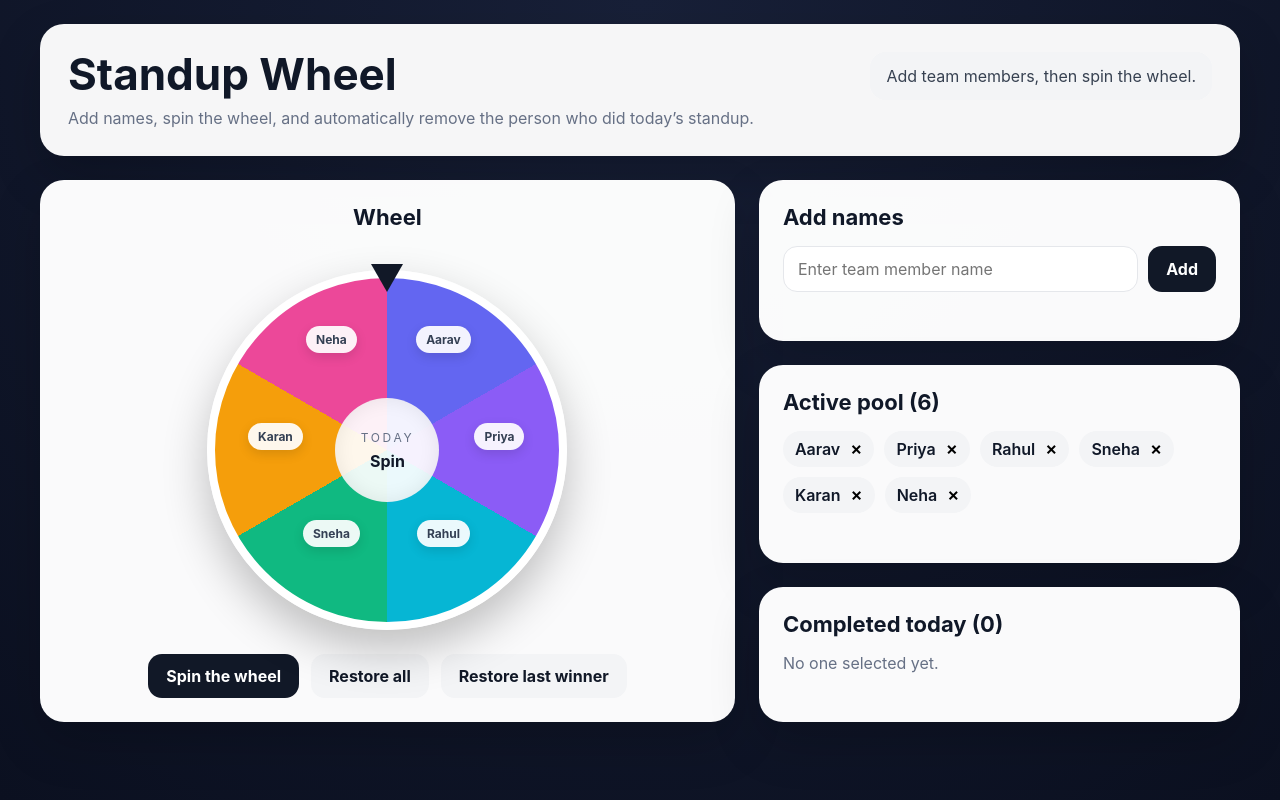
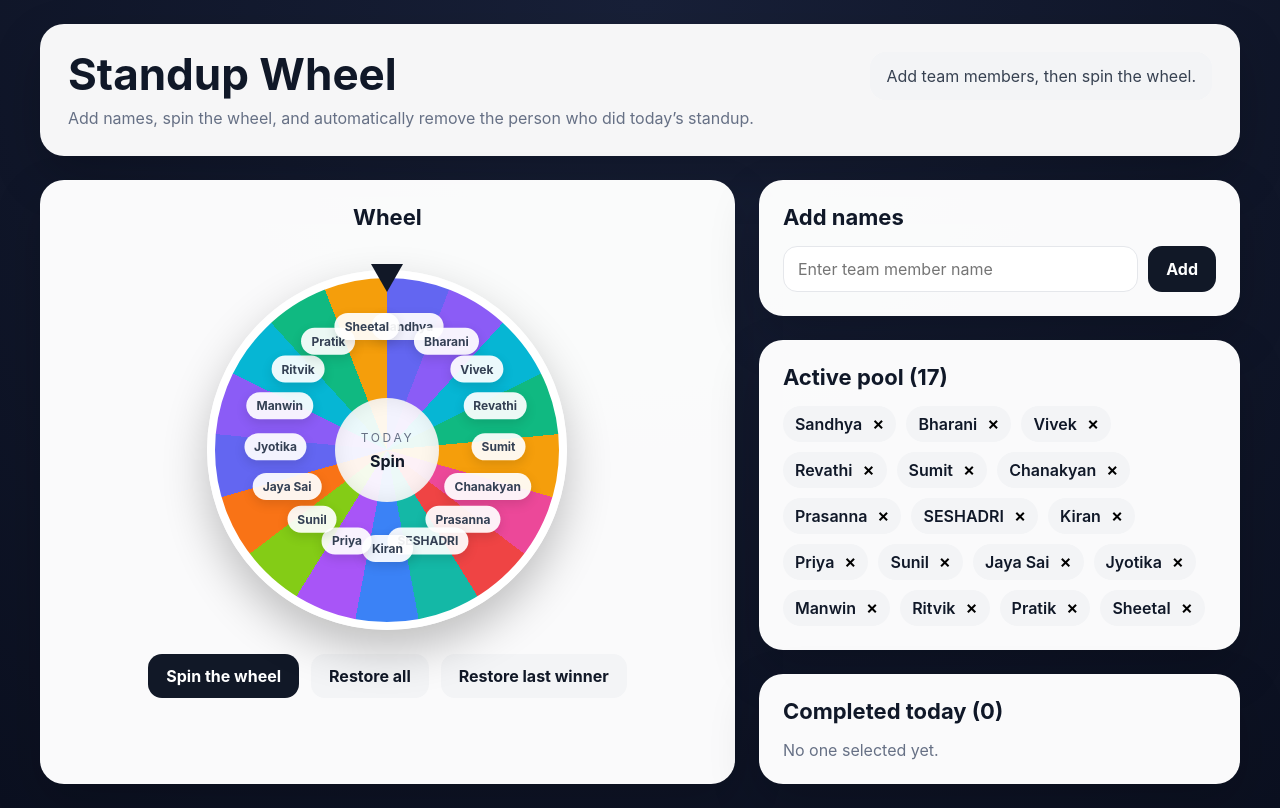
Before and after one commit to ritviksaxena4/spinner, a React (Vite) app: page / in a window 1280 px wide. Built offline with nearby package versions, Linux system fonts and the light colour scheme.

Commit message:
Update default names in App component

```diff
--- a/src/App.jsx
+++ b/src/App.jsx
@@ -2,7 +2,7 @@ import React, { useEffect, useMemo, useState } from 'react';
 
 const STORAGE_KEY = 'standup-wheel-data-v1';
 
-const defaultNames = ['Aarav', 'Priya', 'Rahul', 'Sneha', 'Karan', 'Neha'];
+const defaultNames = ['Sandhya', 'Bharani', 'Vivek', 'Revathi', 'Sumit', 'Chanakyan' , 'Prasanna', 'SESHADRI', 'Kiran', 'Priya', 'Sunil', 'Jaya Sai' , 'Jyotika', 'Manwin', 'Ritvik', 'Pratik', 'Sheetal'];
 
 const colors = [
   '#6366F1',
```
